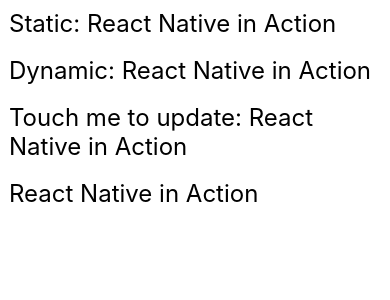
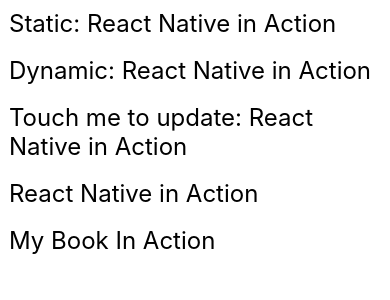
Before and after one commit to Gonzz-96/react-native, a React Native app: screen / in a window 390 px wide. Shown: the top 300 px of the page. Built offline with nearby package versions, Linux system fonts and the light colour scheme; what react-native would draw is missing.

Commit message:
Props with stateless components

```diff
--- a/App.js
+++ b/App.js
@@ -21,6 +21,9 @@
 import MyDynamicPropsComponent from './mycomponents/DynamicProps';
 import AnotherComponent from './mycomponents/PropsFromState';
 import DestructuringComponent from './mycomponents/DestructuringComponent';
+import StatelessBookDisplay from './mycomponents/StatelessBookDisplay';
+
+let bookName = 'My Book In Action';
 
 const App = () => {
   return (
@@ -29,6 +32,9 @@
       <MyDynamicPropsComponent/>
       <AnotherComponent/>
       <DestructuringComponent/>
+      <StatelessBookDisplay
+        book={ bookName }
+        updateBook={ () => bookName = 'Pressed!' }/>
     </>
   );
 };
--- /dev/null
+++ b/mycomponents/StatelessBookDisplay.js
@@ -0,0 +1,32 @@
+import React from 'react';
+import {
+  View,
+  Text,
+  StyleSheet
+} from 'react-native';
+
+// This can also be done
+// cons StatelessBookDisplay = ({ updateBook, book })
+// const StatelessBookDisplay = (props) => {
+// Destructuring props in the function argument
+const StatelessBookDisplay = ({ updateBook, book }) => {
+  return(
+    <View>
+      <Text style={ styles.text } onPress={ updateBook }>
+        { book }
+      </Text>
+    </View>
+  )
+}
+
+const styles = StyleSheet.create({
+  text: {
+    padding: 9,
+    fontSize: 24
+  }
+})
+
+// Stateless components are often referred to as function components,
+// because they can be written as functions in javascript
+
+export default StatelessBookDisplay;
```
